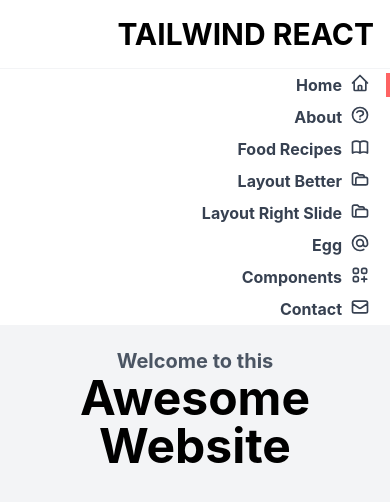
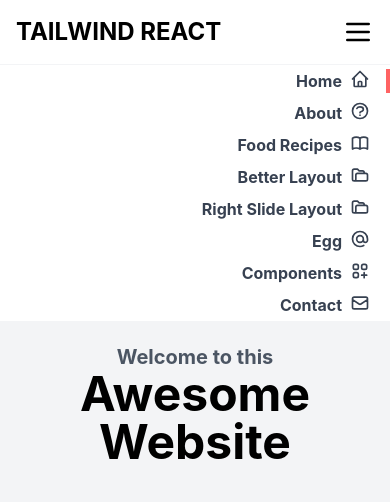
Before and after one commit to ellesis/tailwind-react, a React (Create React App) app: page / in a window 390 px wide. Shown: the top 502 px of the page. Built offline with nearby package versions, Linux system fonts and the light colour scheme.

Commit message:
[Layout UI]] Add hamburger menu for small size window

```diff
--- a/src/data/menu.js
+++ b/src/data/menu.js
@@ -63,7 +63,7 @@ export const menuItems = [
   },
   {
     href: '/Better',
-    title: 'Layout Better',
+    title: 'Better Layout',
     icon: (
       <svg
         xmlns="http://www.w3.org/2000/svg"
@@ -83,7 +83,7 @@ export const menuItems = [
   },
   {
     href: '/right-slide',
-    title: 'Layout Right Slide',
+    title: 'Right Slide Layout',
     icon: (
       <svg
         xmlns="http://www.w3.org/2000/svg"
--- a/src/layouts/Layout.js
+++ b/src/layouts/Layout.js
@@ -1,22 +1,54 @@
-import React from 'react'
+import React, {useState, useEffect} from 'react'
 
 import SideMenuNinja from '../components/sidebars/SideMenuNinja'
 
 export default function Layout({children}) {
   const layoutTitle = 'Tailwind React'
 
+  const [isSmallWin, setIsSmallWin] = useState(false)
+
+  const handleMenuBtnClick = () => {
+    setIsSmallWin(!isSmallWin)
+  }
+
+  const handleResize = () => {
+    // console.info('resized to: ', window.innerWidth, 'x', window.innerHeight)
+    if (window.innerWidth < 800) setIsSmallWin(true)
+    else setIsSmallWin(false)
+  }
+
+  useEffect(() => {
+    window.addEventListener('resize', handleResize)
+  })
+
   return (
     <div className="min-h-screen flex flex-col">
       <div className="flex flex-col md:flex-row flex-1">
-        <aside className="w-full md:w-60">
+        <aside className="w-full md:w-60 ">
           {/* Title */}
-          <h3 className="text-right font-bold uppercase p-4 border-b border-gray-100">
-            <a href="/" className="hover:text-gray-700">
+          <div className={`flex justify-between text-left text-2xl font-bold uppercase p-4 border-b border-gray-100`}>
+            <a href="/" className={`hover:text-gray-700`}>
               {layoutTitle}
             </a>
-          </h3>
+
+            {/* mobile hamburger menu button */}
+            <button onClick={handleMenuBtnClick} className="md:hidden focus:outline-none focus:bg-gray-700">
+              <svg
+                xmlns="http://www.w3.org/2000/svg"
+                className="h-8 w-8"
+                fill="none"
+                viewBox="0 0 24 24"
+                stroke="currentColor"
+                strokeWidth={2}
+              >
+                <path strokeLinecap="round" strokeLinejoin="round" d="M4 6h16M4 12h16M4 18h16" />
+              </svg>
+            </button>
+          </div>
           {/* Left Side Menu */}
-          <SideMenuNinja />
+          <div className={`${isSmallWin ? 'hidden' : 'block'}`}>
+            <SideMenuNinja />
+          </div>
         </aside>
         <main className="h-screen  flex-1 px-16 py-6 bg-gray-100">{children}</main>
       </div>
```
